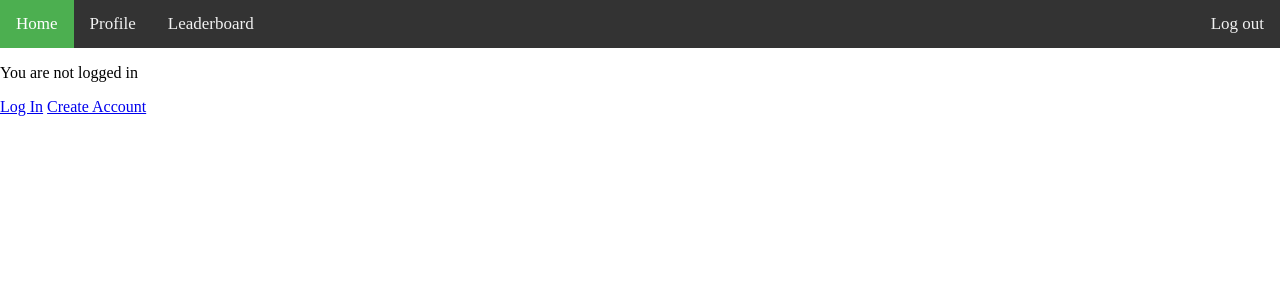
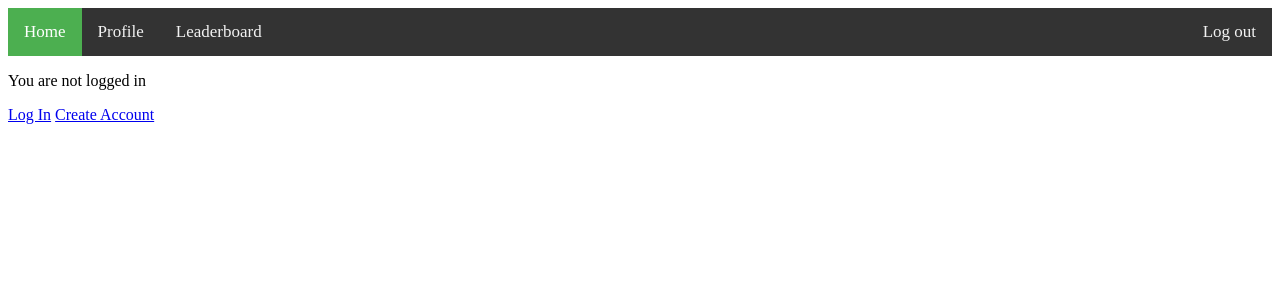
Before and after one commit to oskaredv/kex2021, a Django app: page / in a window 1280 px wide. Shown: the top 300 px of the page. Run offline with Django 3.2, Linux system fonts and the light colour scheme.

Commit message:
moved margin into topnav class

```diff
--- a/templates/base.html
+++ b/templates/base.html
@@ -7,6 +7,7 @@
     /* Add a black background color to the top navigation */
 .topnav {
     background-color: #333;
+    margin: 0px;
     overflow: hidden;
 }
 
@@ -26,9 +27,6 @@
   color: black;
 }
 
-body {
-  margin: 0px;
-}
 
 /* Add a color to the active/current link */
 .topnav a.active {
```
